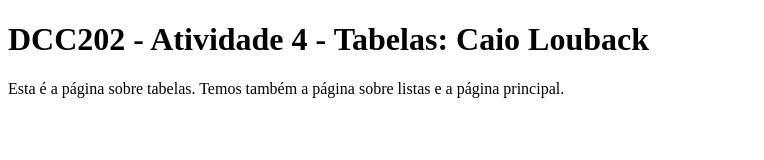
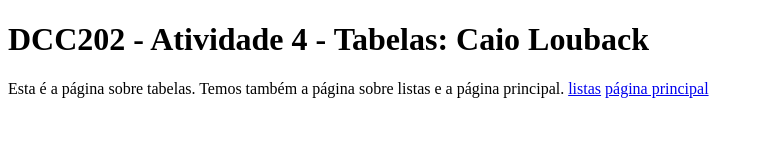
Before and after one commit to ufjf-dcc202/ufjf-dcc202-2023-3-b-atv4-CaioLouback, a website: page tabelas.html in a window 1280 px wide. Shown: the whole page, without its empty margins (0-764 px from the left). Drawn offline with Linux system fonts and the light colour scheme.

Commit message:
Inseri os links dentro do parágrafo.

```diff
--- a/tabelas.html
+++ b/tabelas.html
@@ -9,7 +9,8 @@
     <main>
         <h1>DCC202 - Atividade 4 - Tabelas: Caio Louback</h1>
         <p>Esta é a página sobre tabelas. Temos também a página sobre listas e a página principal.
-
+        <a href="listas.html">listas</a>
+        <a href="index.html">página principal</a>
         </p>
     </main>
 </body>
```
